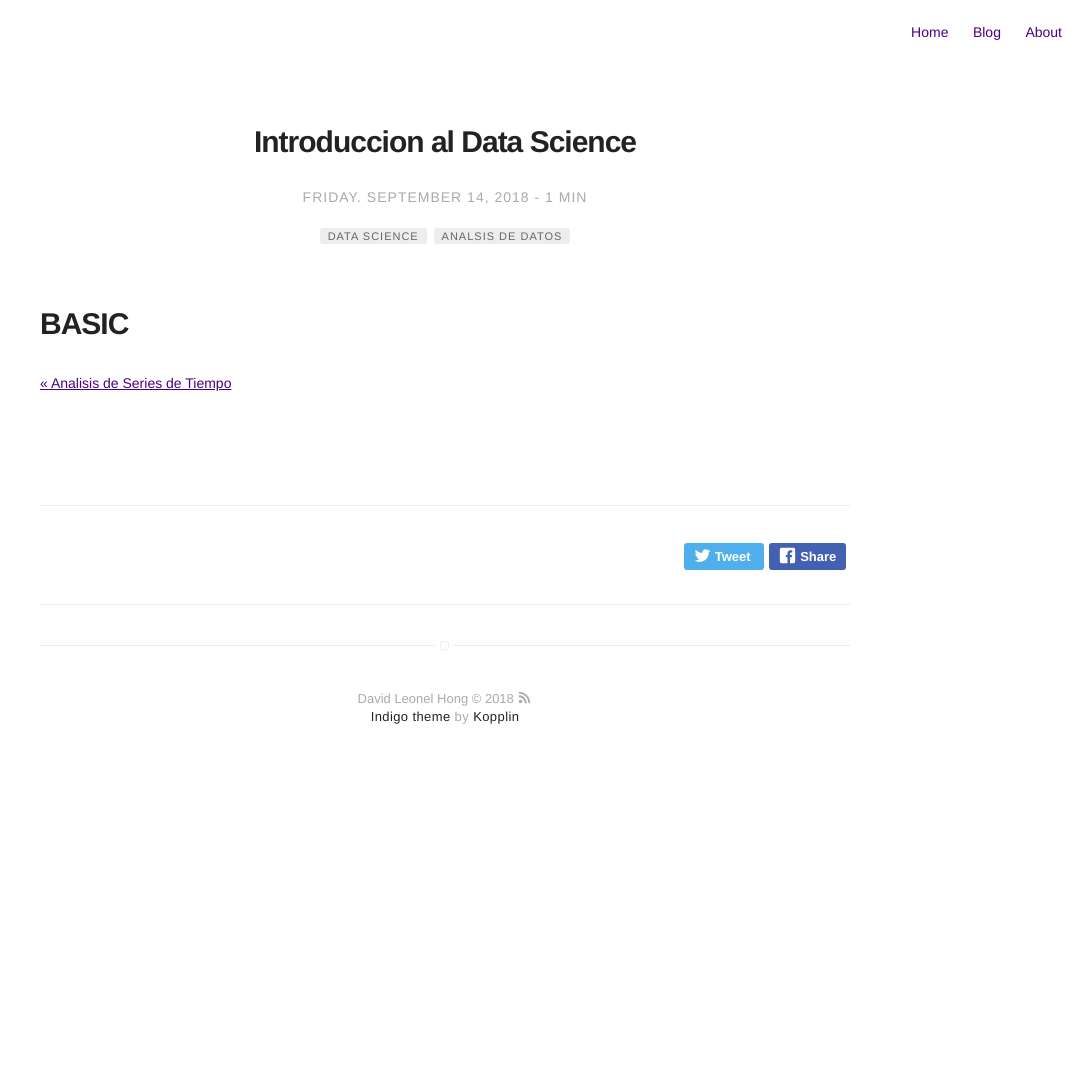
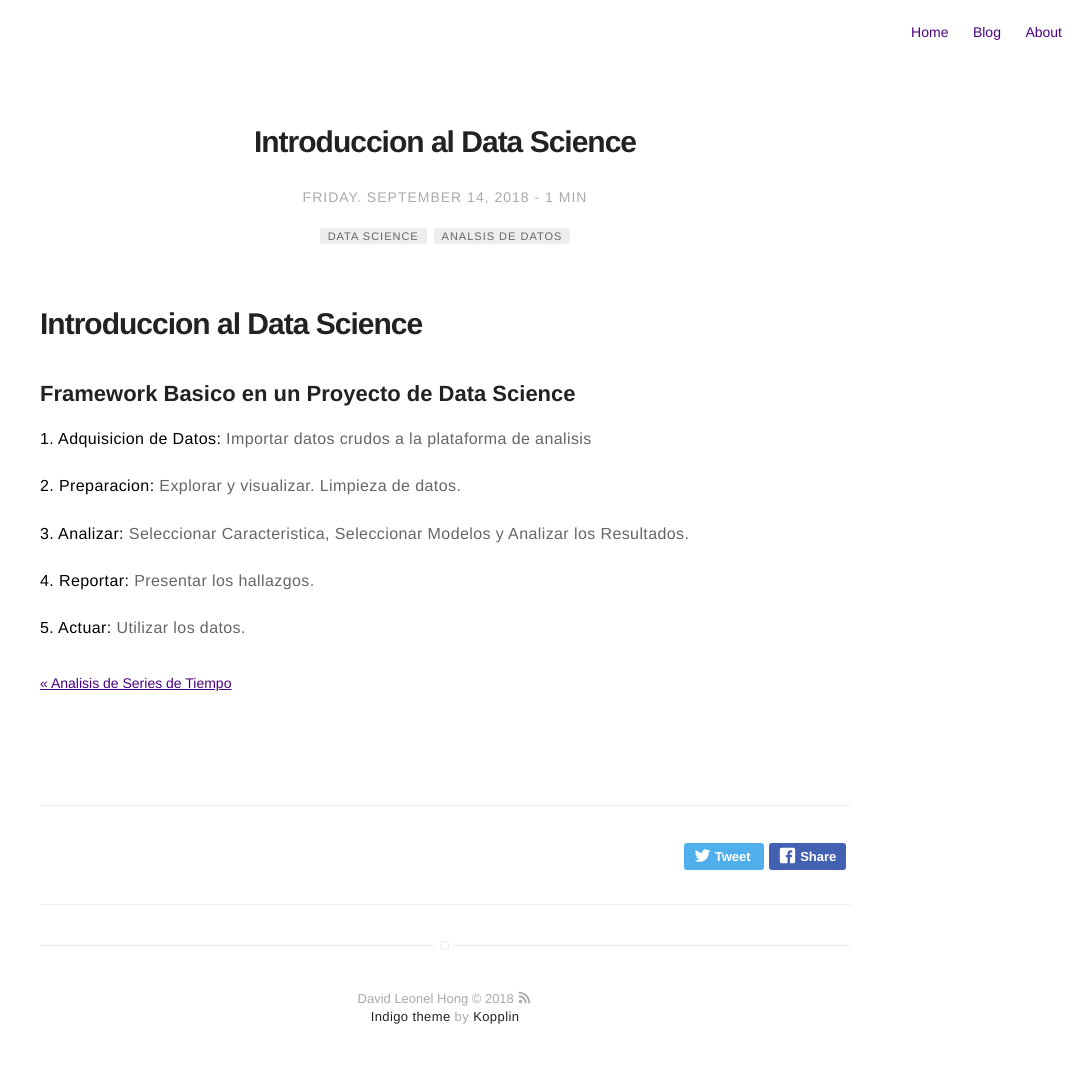
Before and after one commit to davidleonelhong/davidleonelhong.github.io, a Jekyll site: the page built from _posts/2018-09-14-Intro-Data-Science.md, in a window 1280 px wide. Shown: the whole page, without its empty margins (195-1280 px from the left). Built offline with Jekyll 4.4.1, drawn with Linux system fonts in a browser that asks for light colours; a script that is not in the unit is left out; before the commit the page ends 900 px from its top, so only the background shows below that.

Commit message:
Update 2018-09-14-Intro-Data-Science.md

```diff
--- a/_posts/2018-09-14-Intro-Data-Science.md
+++ b/_posts/2018-09-14-Intro-Data-Science.md
@@ -10,4 +10,16 @@ category: blog
 author: David Leonel Hong
 description: Introduccion al analisis de datos.
 ---
-# BASIC
+# Introduccion al Data Science
+
+## Framework Basico en un Proyecto de Data Science
+
+**1. Adquisicion de Datos:** Importar datos crudos a la plataforma de analisis
+
+**2. Preparacion:** Explorar y visualizar. Limpieza de datos.
+
+**3. Analizar:** Seleccionar Caracteristica, Seleccionar Modelos y Analizar los Resultados.
+
+**4. Reportar:** Presentar los hallazgos.
+
+**5. Actuar:** Utilizar los datos.
```
